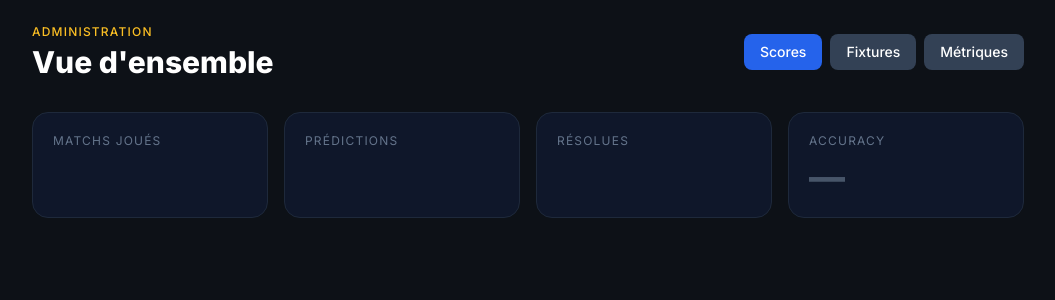
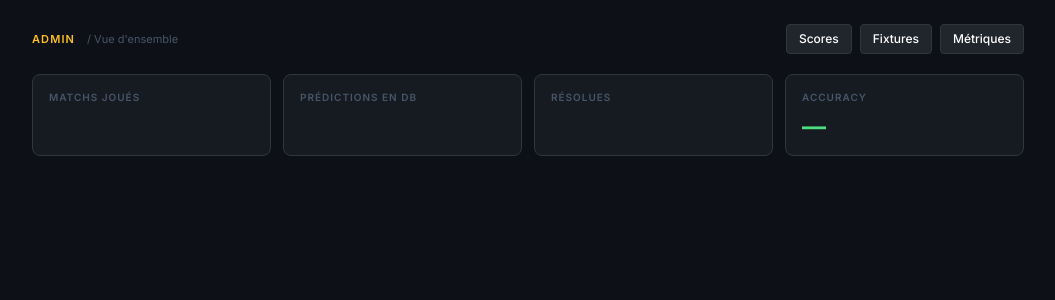
Before and after one commit to GHmysa/predictions-football-bot, a FastAPI app: template templates/admin/overview.html in a window 1280 px wide. Shown: the part 49-349 px from the top of the page, without its empty margins (112-1167 px from the left). Run offline with FastAPI, Linux system fonts and the light colour scheme; the template is opened without the code that fills it, so the values that code supplies are empty; some libraries are stand-ins or nearby versions.

Commit message:
fix: home.html CSS validator errors + redesign all admin templates
- home.html: replace style=width:{{ }} with data-* attrs + JS to fix IDE errors
- admin/overview.html: redesign with new dark compact style
- admin/scores.html: redesign + add manual score entry form at top
- admin/fixtures.html: redesign with new style
- admin/metrics.html: redesign + JS-driven bar widths to avoid IDE errors

```diff
--- a/templates/admin/overview.html
+++ b/templates/admin/overview.html
@@ -1,87 +1,82 @@
 {% extends "base.html" %}
-
 {% block title %}Admin — WC 2026{% endblock %}
 
 {% block content %}
 
-<div class="flex items-center justify-between mb-8 flex-wrap gap-4">
-  <div>
-    <div class="text-xs text-amber-400 font-medium uppercase tracking-widest mb-1">Administration</div>
-    <h1 class="text-3xl font-extrabold text-white">Vue d'ensemble</h1>
+<div class="flex items-center justify-between mb-5">
+  <div class="flex items-center gap-3">
+    <span class="text-[11px] font-semibold uppercase tracking-widest text-amber-400">Admin</span>
+    <span class="text-[11px] text-slate-600">/ Vue d'ensemble</span>
   </div>
-  <div class="flex gap-2">
-    <a href="/admin/scores" class="px-4 py-2 bg-blue-600 hover:bg-blue-500 text-white rounded-lg text-sm font-medium transition-colors">Scores</a>
-    <a href="/admin/fixtures" class="px-4 py-2 bg-slate-700 hover:bg-slate-600 text-white rounded-lg text-sm font-medium transition-colors">Fixtures</a>
-    <a href="/admin/metrics" class="px-4 py-2 bg-slate-700 hover:bg-slate-600 text-white rounded-lg text-sm font-medium transition-colors">Métriques</a>
+  <div class="flex items-center gap-2">
+    <a href="/admin/scores" class="px-3 py-1.5 bg-[#21262d] hover:bg-[#30363d] text-white rounded text-xs font-medium transition-colors border border-[#30363d]">Scores</a>
+    <a href="/admin/fixtures" class="px-3 py-1.5 bg-[#21262d] hover:bg-[#30363d] text-white rounded text-xs font-medium transition-colors border border-[#30363d]">Fixtures</a>
+    <a href="/admin/metrics" class="px-3 py-1.5 bg-[#21262d] hover:bg-[#30363d] text-white rounded text-xs font-medium transition-colors border border-[#30363d]">Métriques</a>
   </div>
 </div>
 
-{# Stats cards #}
-<div class="grid grid-cols-2 lg:grid-cols-4 gap-4 mb-10">
-  <div class="bg-slate-900 rounded-2xl border border-slate-800 p-5">
-    <div class="text-xs text-slate-500 uppercase tracking-widest mb-2">Matchs joués</div>
-    <div class="text-4xl font-extrabold text-white">{{ n_results }}</div>
+{# Stats row #}
+<div class="grid grid-cols-2 sm:grid-cols-4 gap-3 mb-6">
+  {% for label, value, color in [
+    ("Matchs joués", n_results, "text-white"),
+    ("Prédictions en DB", n_preds, "text-white"),
+    ("Résolues", stats.total, "text-amber-400"),
+    ("Accuracy", (stats.result_rate ~ "%") if stats.total else "—", "text-green-400")
+  ] %}
+  <div class="border border-[#30363d] rounded-lg bg-[#161b22] px-4 py-3">
+    <div class="text-[10px] font-semibold uppercase tracking-widest text-slate-600 mb-1">{{ label }}</div>
+    <div class="text-2xl font-bold tabular-nums {{ color }}">{{ value }}</div>
   </div>
-  <div class="bg-slate-900 rounded-2xl border border-slate-800 p-5">
-    <div class="text-xs text-slate-500 uppercase tracking-widest mb-2">Prédictions</div>
-    <div class="text-4xl font-extrabold text-white">{{ n_preds }}</div>
-  </div>
-  <div class="bg-slate-900 rounded-2xl border border-slate-800 p-5">
-    <div class="text-xs text-slate-500 uppercase tracking-widest mb-2">Résolues</div>
-    <div class="text-4xl font-extrabold {% if stats.total > 0 %}text-amber-400{% else %}text-slate-600{% endif %}">
-      {{ stats.total }}
-    </div>
-  </div>
-  <div class="bg-slate-900 rounded-2xl border border-slate-800 p-5">
-    <div class="text-xs text-slate-500 uppercase tracking-widest mb-2">Accuracy</div>
-    <div class="text-4xl font-extrabold {% if stats.total > 0 %}text-green-400{% else %}text-slate-600{% endif %}">
-      {% if stats.total > 0 %}{{ stats.result_rate }}%{% else %}—{% endif %}
-    </div>
-  </div>
+  {% endfor %}
 </div>
 
 {# Accuracy breakdown #}
 {% if stats.total > 0 %}
-<div class="grid grid-cols-1 md:grid-cols-3 gap-4 mb-10">
-  <div class="bg-slate-900 rounded-2xl border border-slate-800 p-5 text-center">
-    <div class="text-sm text-slate-500 mb-1">Exact score</div>
-    <div class="text-2xl font-bold text-blue-400">{{ stats.exact_rate }}%</div>
-    <div class="text-xs text-slate-600 mt-1">{{ stats.correct_exact }} / {{ stats.total }}</div>
+<div class="border border-[#30363d] rounded-lg bg-[#161b22] overflow-hidden mb-6">
+  <div class="px-4 py-2.5 border-b border-[#30363d]">
+    <span class="text-[11px] font-semibold uppercase tracking-widest text-slate-500">Accuracy détaillée</span>
   </div>
-  <div class="bg-slate-900 rounded-2xl border border-slate-800 p-5 text-center">
-    <div class="text-sm text-slate-500 mb-1">Résultat correct</div>
-    <div class="text-2xl font-bold text-green-400">{{ stats.result_rate }}%</div>
-    <div class="text-xs text-slate-600 mt-1">{{ stats.correct_results }} / {{ stats.total }}</div>
-  </div>
-  <div class="bg-slate-900 rounded-2xl border border-slate-800 p-5 text-center">
-    <div class="text-sm text-slate-500 mb-1">Prédictions en attente</div>
-    <div class="text-2xl font-bold text-amber-400">{{ n_preds - stats.total }}</div>
-    <div class="text-xs text-slate-600 mt-1">matchs non encore joués</div>
+  <div class="grid grid-cols-3 divide-x divide-[#30363d]">
+    <div class="px-5 py-4 text-center">
+      <div class="text-[10px] uppercase tracking-widest text-slate-600 mb-1">Résultat</div>
+      <div class="text-xl font-bold text-green-400">{{ stats.result_rate }}%</div>
+      <div class="text-[11px] text-slate-600 mt-0.5">{{ stats.correct_results }} / {{ stats.total }}</div>
+    </div>
+    <div class="px-5 py-4 text-center">
+      <div class="text-[10px] uppercase tracking-widest text-slate-600 mb-1">Score exact</div>
+      <div class="text-xl font-bold text-blue-400">{{ stats.score_rate }}%</div>
+      <div class="text-[11px] text-slate-600 mt-0.5">{{ stats.correct_scores }} / {{ stats.total }}</div>
+    </div>
+    <div class="px-5 py-4 text-center">
+      <div class="text-[10px] uppercase tracking-widest text-slate-600 mb-1">En attente</div>
+      <div class="text-xl font-bold text-slate-300">{{ n_preds - stats.total }}</div>
+      <div class="text-[11px] text-slate-600 mt-0.5">matchs à venir</div>
+    </div>
   </div>
 </div>
 {% endif %}
 
-{# Poisson params summary #}
+{# Poisson params #}
 {% if params %}
-<div class="bg-slate-900 rounded-2xl border border-slate-800 p-6">
-  <h2 class="text-base font-bold text-white mb-4">Paramètres Poisson (Dixon-Coles)</h2>
-  <div class="grid grid-cols-2 sm:grid-cols-3 gap-3">
-    <div class="bg-slate-800 rounded-xl p-3">
-      <div class="text-xs text-slate-500 mb-1">Avantage domicile</div>
-      <div class="font-mono font-bold text-amber-400">{{ "%.3f" | format(params.get("home_adv", 0)) }}</div>
+<div class="border border-[#30363d] rounded-lg bg-[#161b22] overflow-hidden">
+  <div class="px-4 py-2.5 border-b border-[#30363d] flex items-center justify-between">
+    <span class="text-[11px] font-semibold uppercase tracking-widest text-slate-500">Poisson Dixon-Coles</span>
+    <a href="/admin/metrics" class="text-[11px] text-amber-400 hover:text-amber-300 transition-colors">Voir tout →</a>
+  </div>
+  <div class="grid grid-cols-3 divide-x divide-[#30363d]">
+    <div class="px-5 py-3 text-center">
+      <div class="text-[10px] uppercase tracking-widest text-slate-600 mb-1">Home adv.</div>
+      <div class="font-mono font-bold text-amber-400 text-base">{{ "%.3f" | format(params.get("home_adv", 0)) }}</div>
     </div>
-    <div class="bg-slate-800 rounded-xl p-3">
-      <div class="text-xs text-slate-500 mb-1">Rho (Dixon-Coles)</div>
-      <div class="font-mono font-bold text-blue-400">{{ "%.4f" | format(params.get("rho", 0)) }}</div>
+    <div class="px-5 py-3 text-center">
+      <div class="text-[10px] uppercase tracking-widest text-slate-600 mb-1">Rho</div>
+      <div class="font-mono font-bold text-blue-400 text-base">{{ "%.4f" | format(params.get("rho", 0)) }}</div>
     </div>
-    <div class="bg-slate-800 rounded-xl p-3">
-      <div class="text-xs text-slate-500 mb-1">Nb paramètres</div>
-      <div class="font-mono font-bold text-slate-300">{{ params | length }}</div>
+    <div class="px-5 py-3 text-center">
+      <div class="text-[10px] uppercase tracking-widest text-slate-600 mb-1">Paramètres</div>
+      <div class="font-mono font-bold text-slate-300 text-base">{{ params | length }}</div>
     </div>
   </div>
-  <a href="/admin/metrics" class="mt-4 inline-block text-sm text-amber-400 hover:text-amber-300 transition-colors">
-    Voir toutes les métriques →
-  </a>
 </div>
 {% endif %}
 
```
Also changed, not shown: templates/admin/fixtures.html (+36 -33 lines), templates/admin/metrics.html (+59 -60 lines), templates/admin/scores.html (+81 -36 lines), templates/public/home.html (+16 -4 lines).
